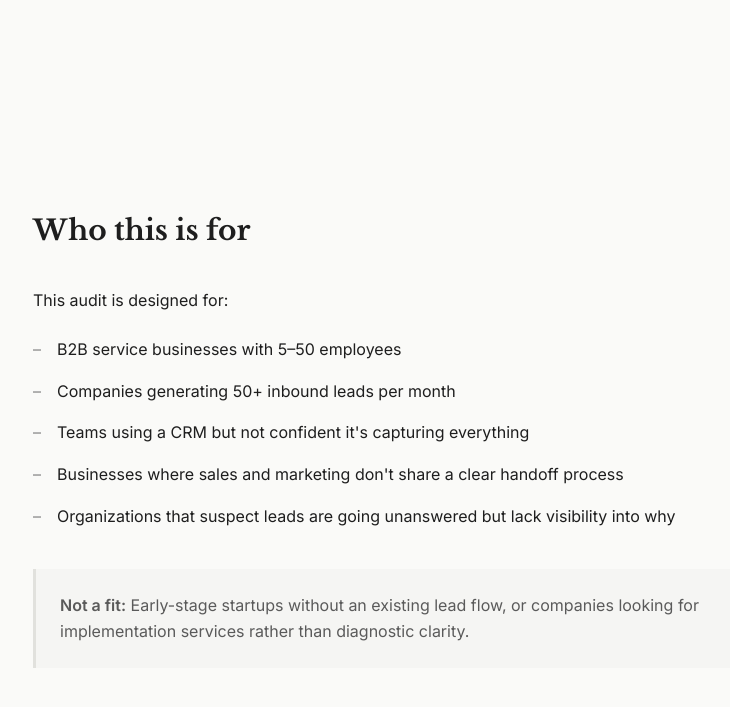
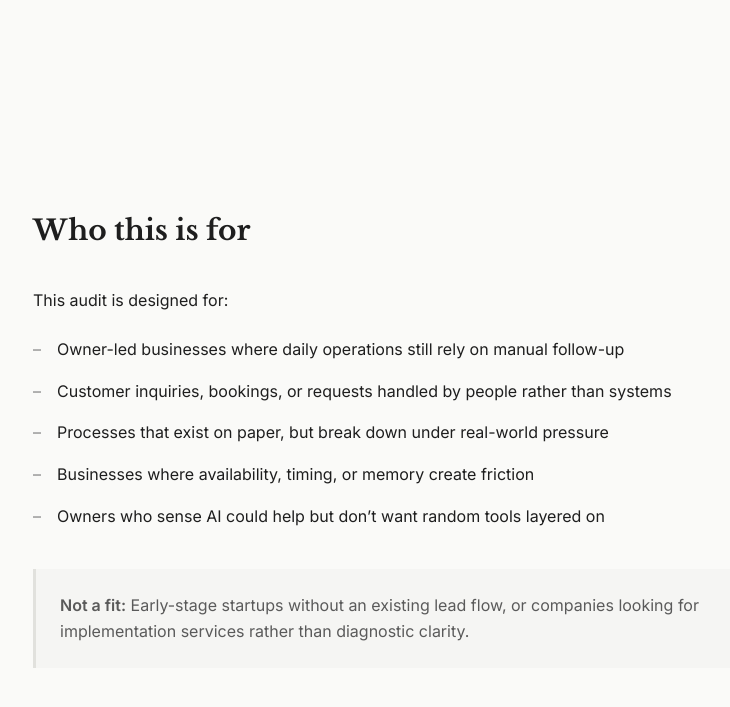
Before and after one commit to AndreaMaria-droid/AIFIRST-week8-claude-code, a plain HTML site: page index.html in a window 1280 px wide. Shown: the part 495-1202 px from the top of the page, without its empty margins (251-981 px from the left). Drawn offline with nearby package versions, Linux system fonts and the light colour scheme.

Commit message:
Update index.html

```diff
--- a/index.html
+++ b/index.html
@@ -33,12 +33,13 @@
                 <h2>Who this is for</h2>
                 <p>This audit is designed for:</p>
                 <ul class="criteria-list">
-                    <li>B2B service businesses with 5–50 employees</li>
-                    <li>Companies generating 50+ inbound leads per month</li>
-                    <li>Teams using a CRM but not confident it's capturing everything</li>
-                    <li>Businesses where sales and marketing don't share a clear handoff process</li>
-                    <li>Organizations that suspect leads are going unanswered but lack visibility into why</li>
-                </ul>
+                    <ul class="criteria-list">
+                      <li>Owner-led businesses where daily operations still rely on manual follow-up</li>
+                      <li>Customer inquiries, bookings, or requests handled by people rather than systems</li>
+                      <li>Processes that exist on paper, but break down under real-world pressure</li>
+                      <li>Businesses where availability, timing, or memory create friction</li>
+                      <li>Owners who sense AI could help but don’t want random tools layered on</li>
+                    </ul>
                 <p class="exclusion"><strong>Not a fit:</strong> Early-stage startups without an existing lead flow, or companies looking for implementation services rather than diagnostic clarity.</p>
             </div>
         </section>
```
